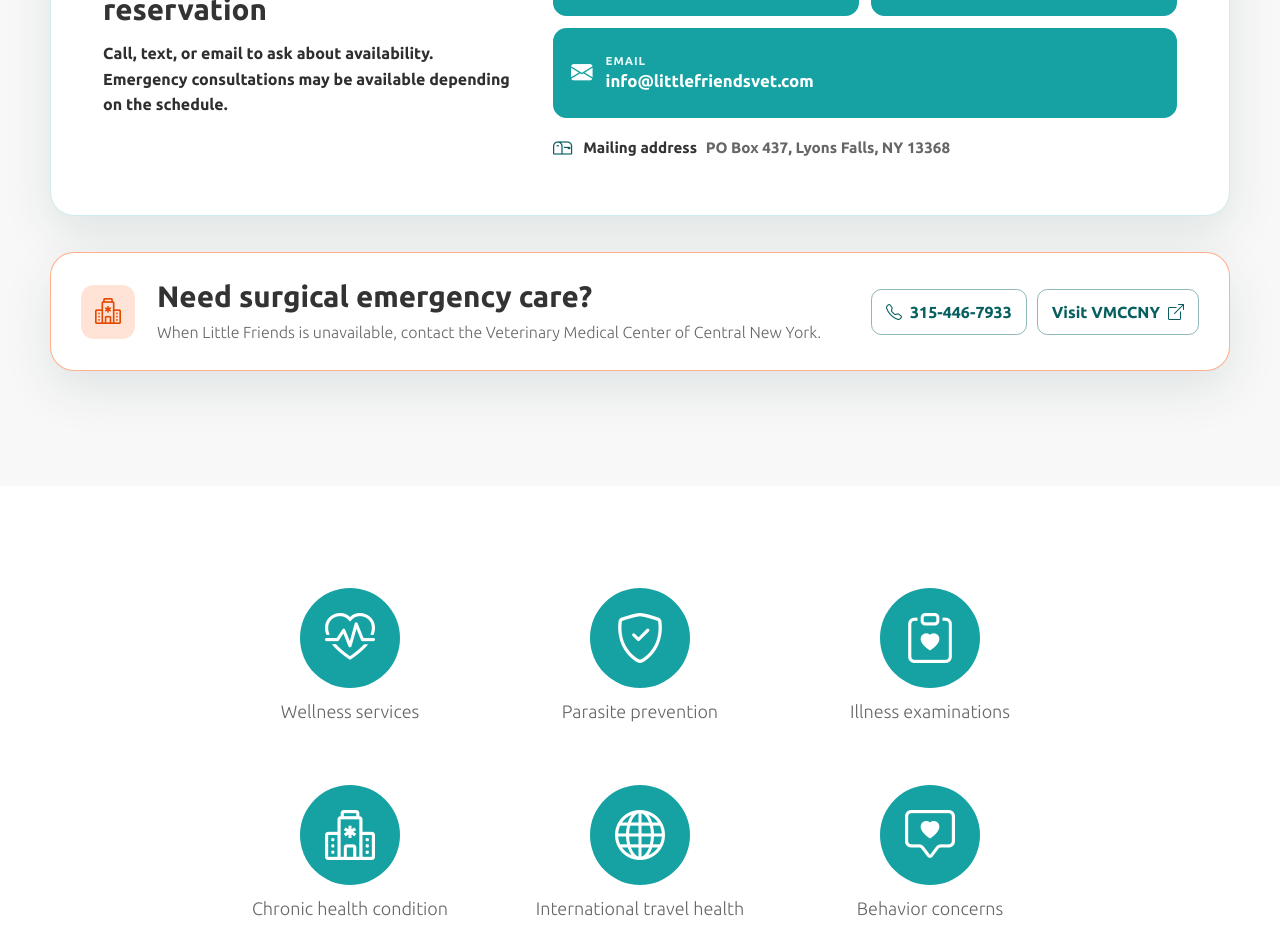
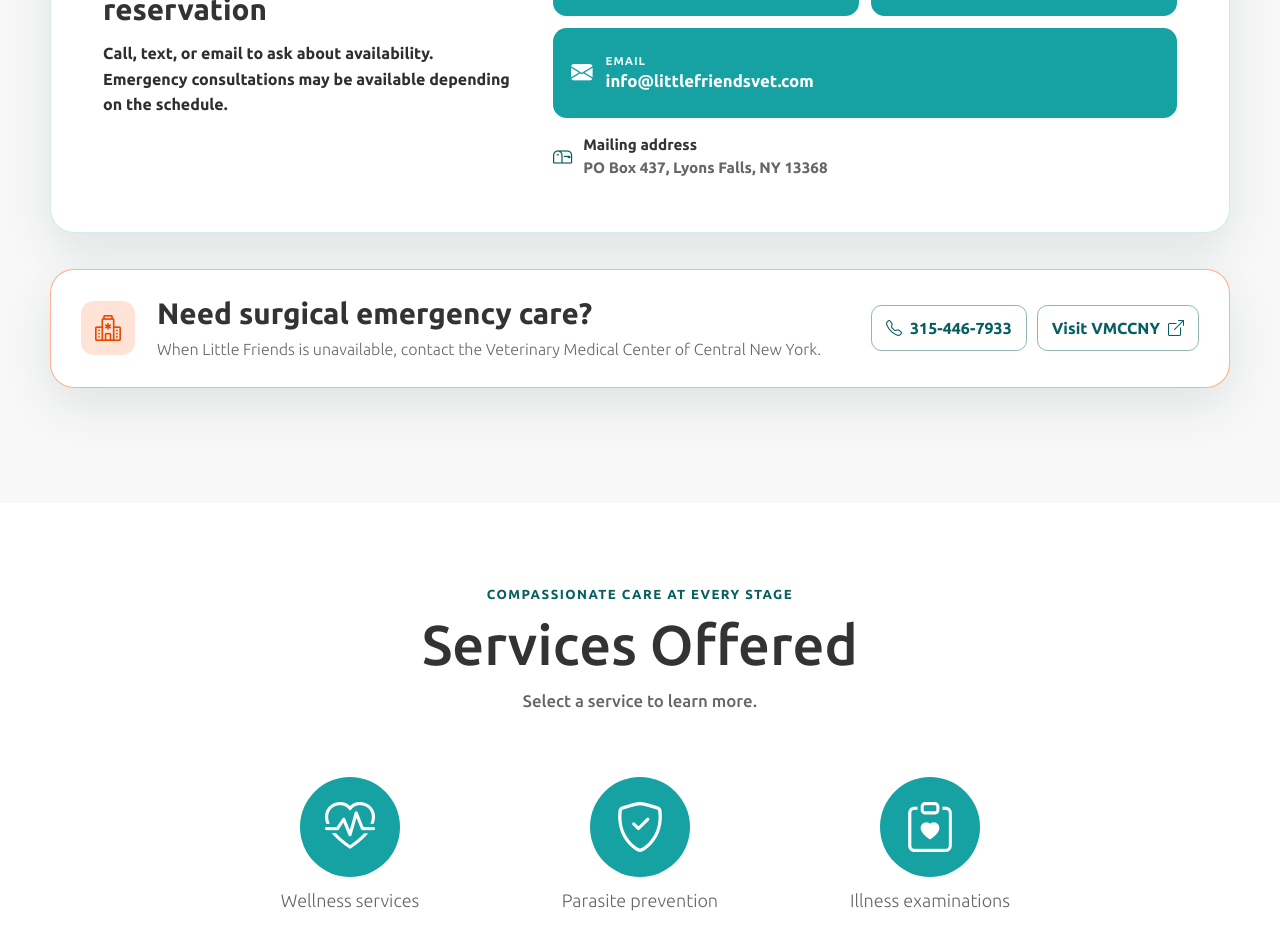
Before and after one commit to chrismuha/littlefriendsvet, a Vue app: page / in a window 1280 px wide. Shown: the part 2540-3466 px from the top of the page. Built offline with nearby package versions, Linux system fonts and the light colour scheme; a web font is replaced by a local one.

Commit message:
Restore services heading and format mailing address

```diff
--- a/src/components/home/AreasServed.vue
+++ b/src/components/home/AreasServed.vue
@@ -65,7 +65,10 @@
 
                 <p class="mailing-address">
                     <i class="bi bi-mailbox" aria-hidden="true"></i>
-                    <span><strong>Mailing address</strong> PO Box 437, Lyons Falls, NY 13368</span>
+                    <span class="mailing-address-copy">
+                        <strong>Mailing address</strong>
+                        <span>PO Box 437, Lyons Falls, NY 13368</span>
+                    </span>
                 </p>
             </div>
 
@@ -340,8 +343,13 @@ const locations = [
 }
 
 .mailing-address strong {
-    margin-right: 5px;
+    display: block;
     color: var(--heading-text);
+}
+
+.mailing-address-copy > span {
+    display: block;
+    white-space: nowrap;
 }
 
 .emergency-card {
--- a/src/components/home/ServicesOffered.vue
+++ b/src/components/home/ServicesOffered.vue
@@ -1,11 +1,11 @@
 <template>
     <section class="services-section" aria-label="Our Services">
         <div class="services-content">
-            <!-- <header class="services-intro">
+            <header class="services-intro">
                 <p class="services-eyebrow">Compassionate care at every stage</p>
-                <h2 id="our-services-title">Our Services</h2>
+                <h2 id="our-services-title">Services Offered</h2>
                 <p>Select a service to learn more.</p>
-            </header> -->
+            </header>
 
             <div class="services">
                 <div
```
